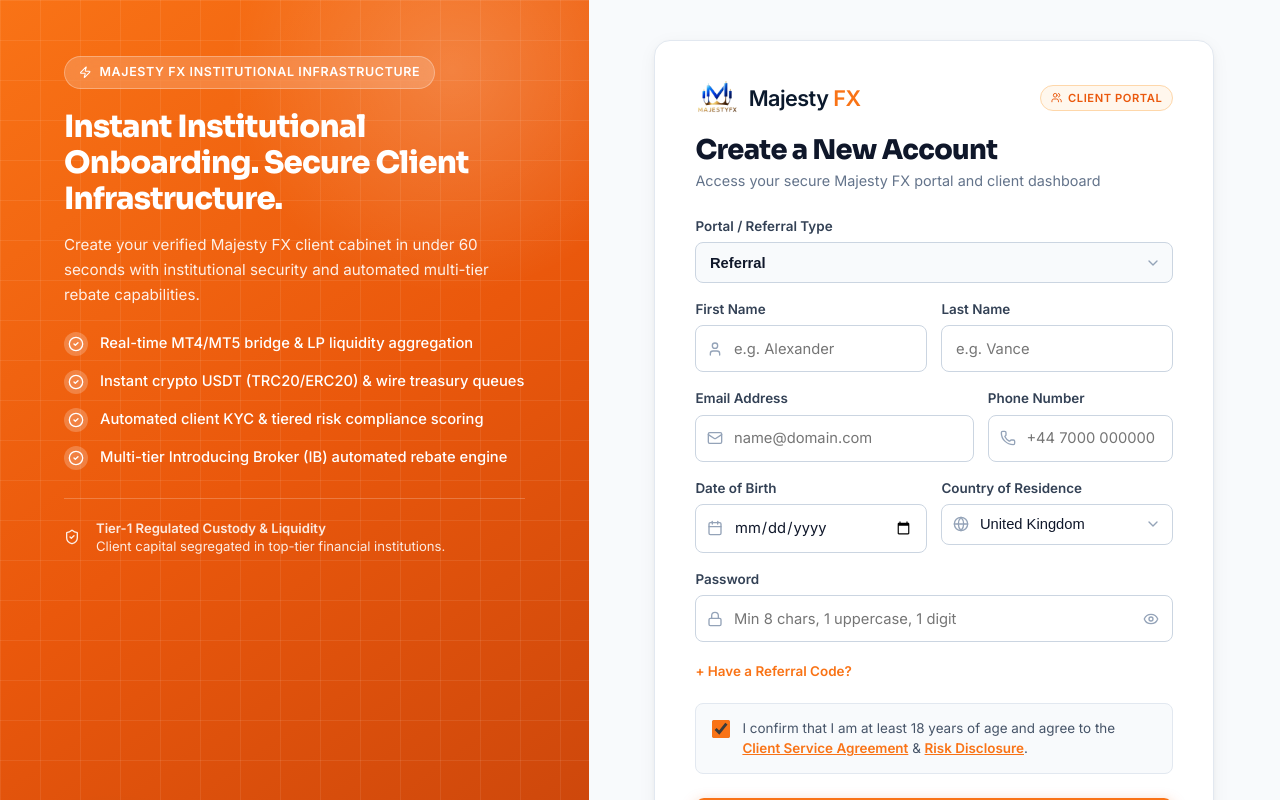
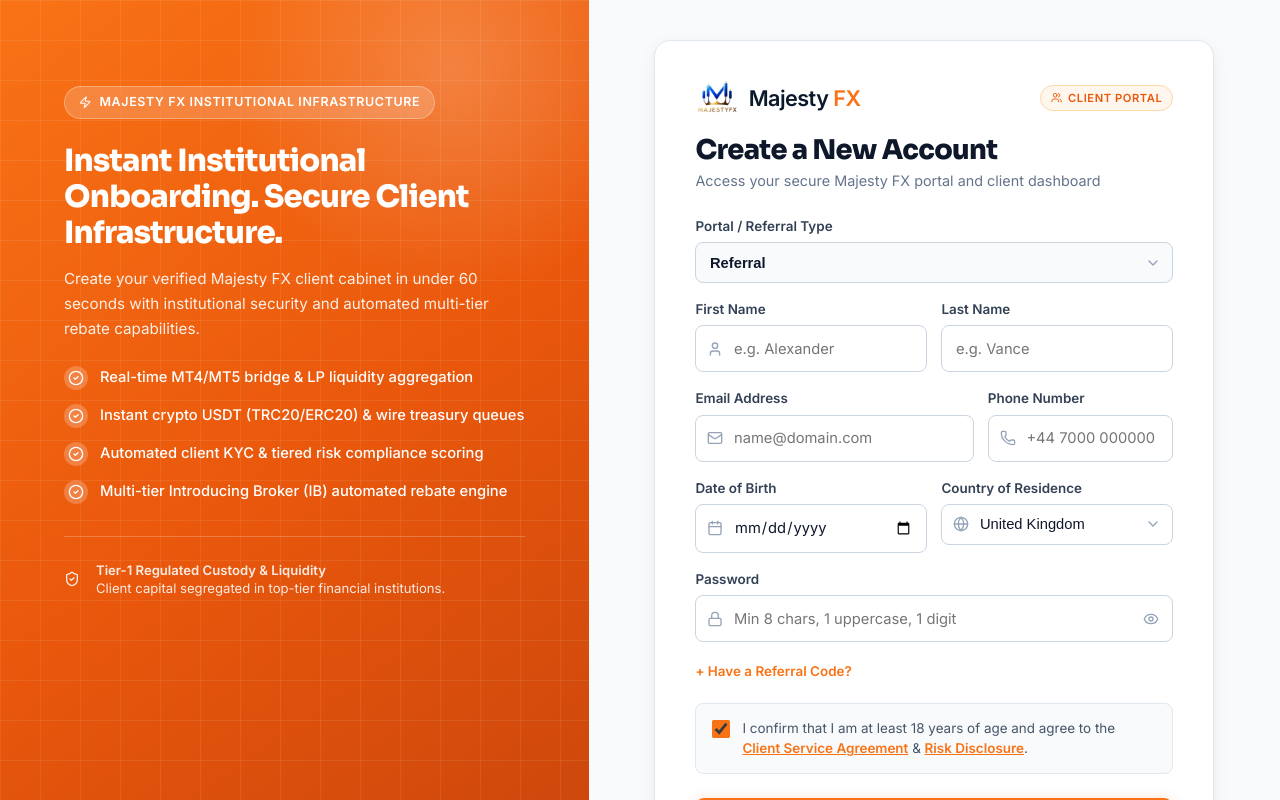
Before and after one commit to chalakbilla/majesty-fx, a React (Vite) app: page /register in a window 1280 px wide. Shown: the top 800 px of the page. Built offline with nearby package versions, Linux system fonts and the light colour scheme.

Commit message:
style: calibrate left panel top offset to match reference screenshot exactly

```diff
--- a/src/components/route/Auth.jsx
+++ b/src/components/route/Auth.jsx
@@ -92,8 +92,8 @@ export function LanguageSelector() {
 
 export function AuthPanel({ title, text, bullets, children }) {
   return (
-    <aside className="auth-panel hidden lg:flex flex-col justify-start pt-10 xl:pt-14 pb-8">
-      <span className="auth-badge"><Zap /> MAJESTY FX INSTITUTIONAL INFRASTRUCTURE</span>
+    <aside className="auth-panel hidden lg:flex flex-col justify-start pt-20 xl:pt-[86px] pb-12">
+      <span className="auth-badge mb-6"><Zap /> MAJESTY FX INSTITUTIONAL INFRASTRUCTURE</span>
       <h1>{title}</h1>
       <p>{text}</p>
       <ul>
--- a/src/pages/Register.jsx
+++ b/src/pages/Register.jsx
@@ -58,7 +58,7 @@ export default function Register() {
     <div className="min-h-screen w-full flex flex-col lg:flex-row bg-[#f8fafc]">
       {/* Left Institutional Infrastructure Panel (Desktop only, hidden on mobile/tablet) */}
       <div
-        className="hidden lg:flex w-[46%] min-h-screen relative overflow-hidden flex-col justify-start px-10 xl:px-16 pt-10 xl:pt-14 pb-8 shrink-0 text-white"
+        className="hidden lg:flex w-[46%] min-h-screen relative overflow-hidden flex-col justify-start px-10 xl:px-16 pt-20 xl:pt-[86px] pb-12 shrink-0 text-white"
         style={{
           background:
             'linear-gradient(to right, rgba(255, 255, 255, 0.08) 1px, transparent 1px) 0% 0% / 40px 40px, linear-gradient(rgba(255, 255, 255, 0.08) 1px, transparent 1px) 0% 0% / 40px 40px, linear-gradient(145deg, #f97316 0%, #ea580c 45%, #c2410c 100%)',
@@ -79,7 +79,7 @@ export default function Register() {
         />
 
         <div className="max-w-[520px] relative z-10">
-          <div className="inline-flex items-center gap-2 bg-white/[0.18] border border-white/30 px-3.5 py-1.5 rounded-full text-[0.78rem] font-bold tracking-wider uppercase mb-5 backdrop-blur-md">
+          <div className="inline-flex items-center gap-2 bg-white/[0.18] border border-white/30 px-3.5 py-1.5 rounded-full text-[0.78rem] font-bold tracking-wider uppercase mb-6 backdrop-blur-md">
             <Zap className="w-3.5 h-3.5 text-white" />
             <span>Majesty FX Institutional Infrastructure</span>
           </div>
@@ -103,7 +103,7 @@ export default function Register() {
             ))}
           </div>
 
-          <div className="mt-7 pt-5 border-t border-white/[0.22] flex items-center gap-4">
+          <div className="mt-8 pt-6 border-t border-white/[0.22] flex items-center gap-4">
             <ShieldCheck className="w-7 h-7 text-white opacity-90 shrink-0" />
             <div className="text-[0.82rem] text-white/[0.88] leading-snug">
               <strong className="block font-bold">Tier-1 Regulated Custody &amp; Liquidity</strong>
```
